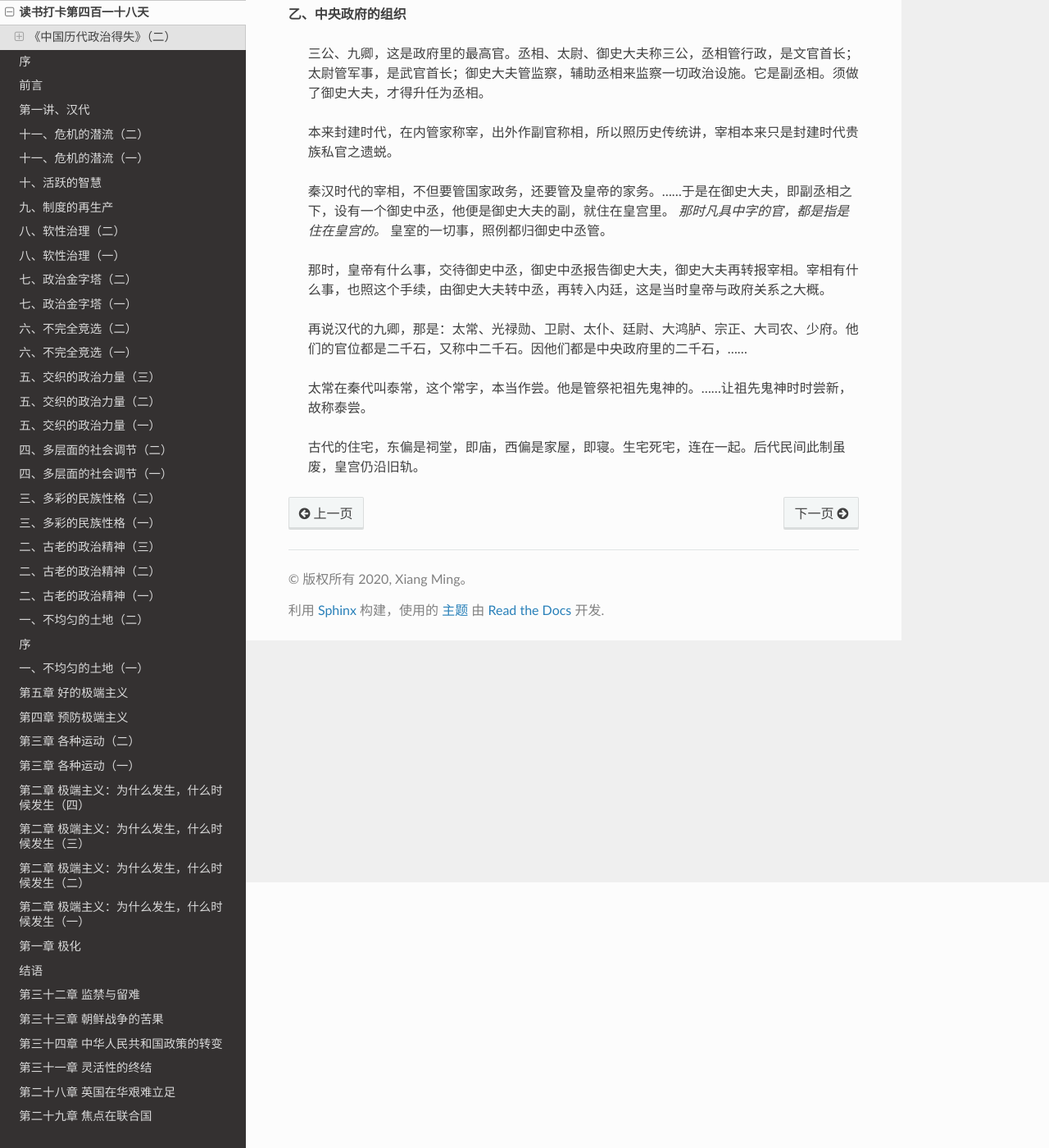
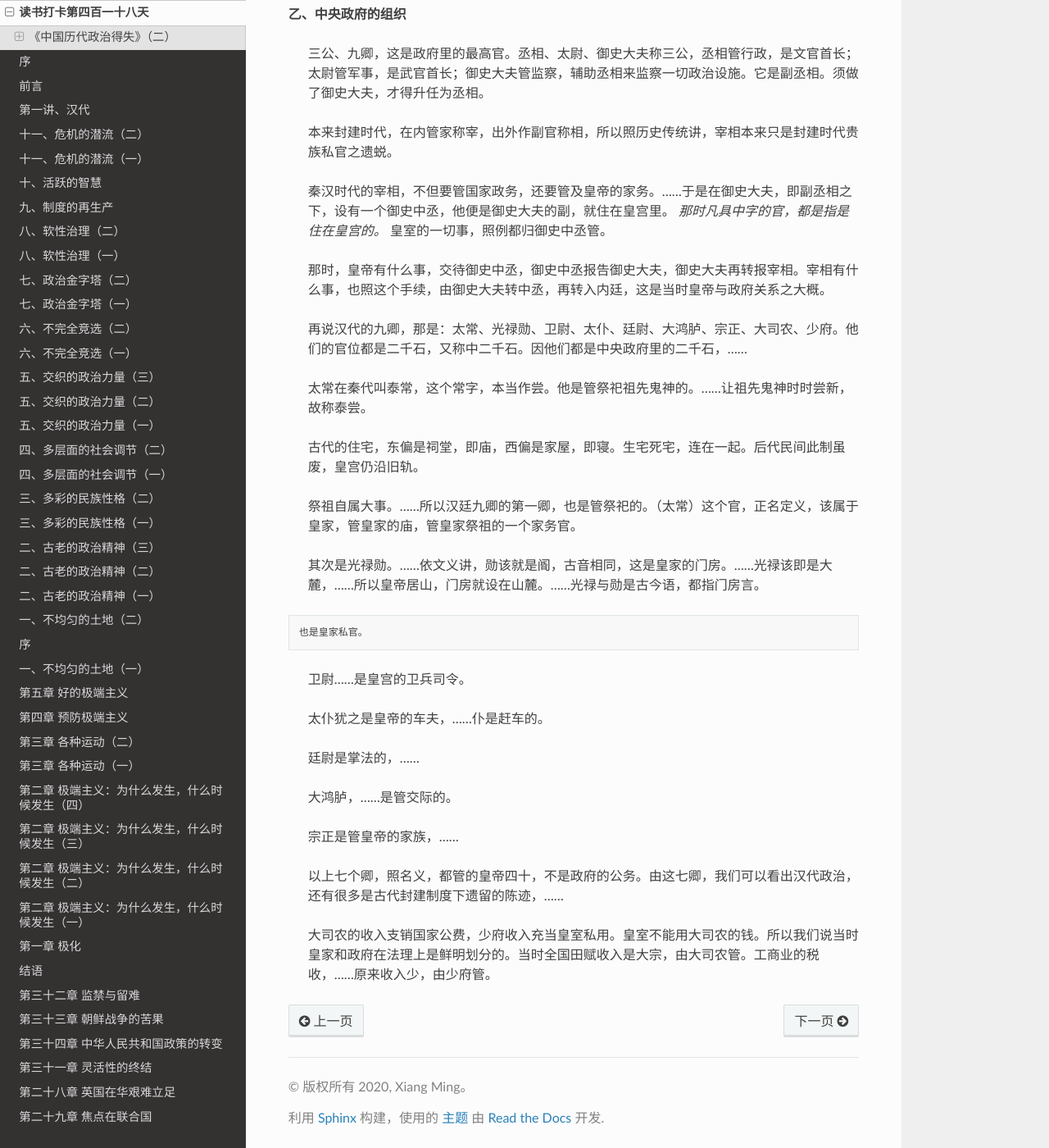
Before and after one commit to xiangming1975/reading, a Sphinx documentation site: the page built from source/2021-09-16.md, in a window 1280 px wide and 1400 px high, scrolled down 324 px. Shown: the whole window at 82% size. Built offline with Sphinx 7.4.7 and the Read the Docs theme 2.0.0, drawn with Linux system fonts in a browser that asks for light colours.

````diff
--- a/source/2021-09-16.md
+++ b/source/2021-09-16.md
@@ -23,4 +23,22 @@
 
 > 古代的住宅，东偏是祠堂，即庙，西偏是家屋，即寝。生宅死宅，连在一起。后代民间此制虽废，皇宫仍沿旧轨。
 
->
+> 祭祖自属大事。……所以汉廷九卿的第一卿，也是管祭祀的。（太常）这个官，正名定义，该属于皇家，管皇家的庙，管皇家祭祖的一个家务官。
+
+> 其次是光禄勋。……依文义讲，勋该就是阍，古音相同，这是皇家的门房。……光禄该即是大麓，……所以皇帝居山，门房就设在山麓。……光禄与勋是古今语，都指门房言。
+```
+也是皇家私官。
+```
+> 卫尉……是皇宫的卫兵司令。
+
+> 太仆犹之是皇帝的车夫，……仆是赶车的。
+
+> 廷尉是掌法的，……
+
+> 大鸿胪，……是管交际的。
+
+> 宗正是管皇帝的家族，……
+
+> 以上七个卿，照名义，都管的皇帝四十，不是政府的公务。由这七卿，我们可以看出汉代政治，还有很多是古代封建制度下遗留的陈迹，……
+
+> 大司农的收入支销国家公费，少府收入充当皇室私用。皇室不能用大司农的钱。所以我们说当时皇家和政府在法理上是鲜明划分的。当时全国田赋收入是大宗，由大司农管。工商业的税收，……原来收入少，由少府管。
````
Also changed, not shown: source/2021-09-17.md (added, +32 -0 lines), source/2021-09-18.md (added, +25 -0 lines).
